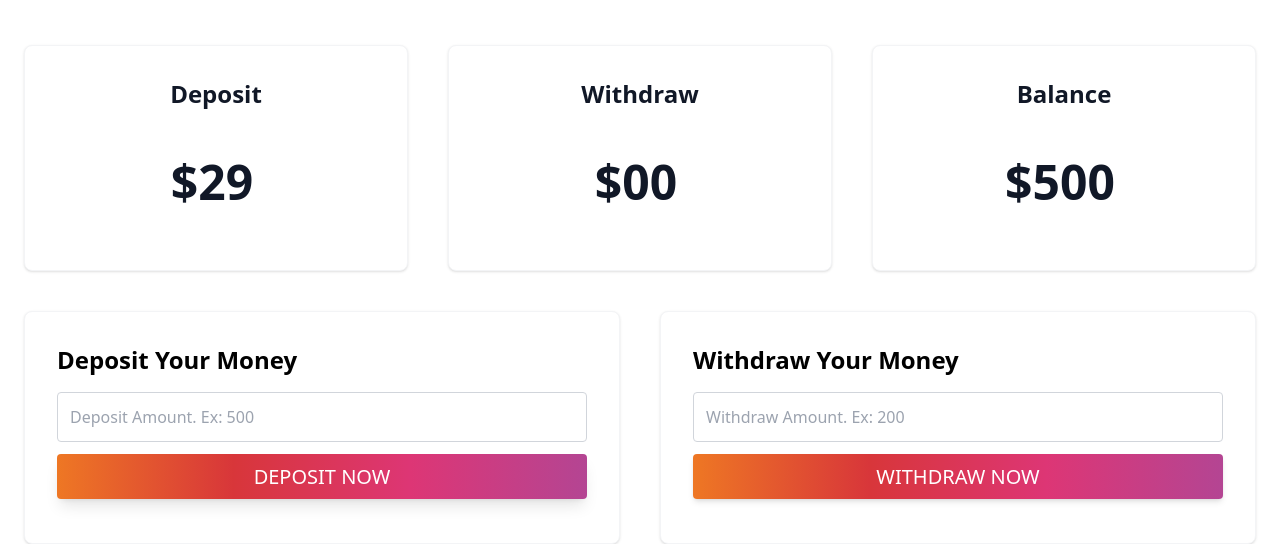
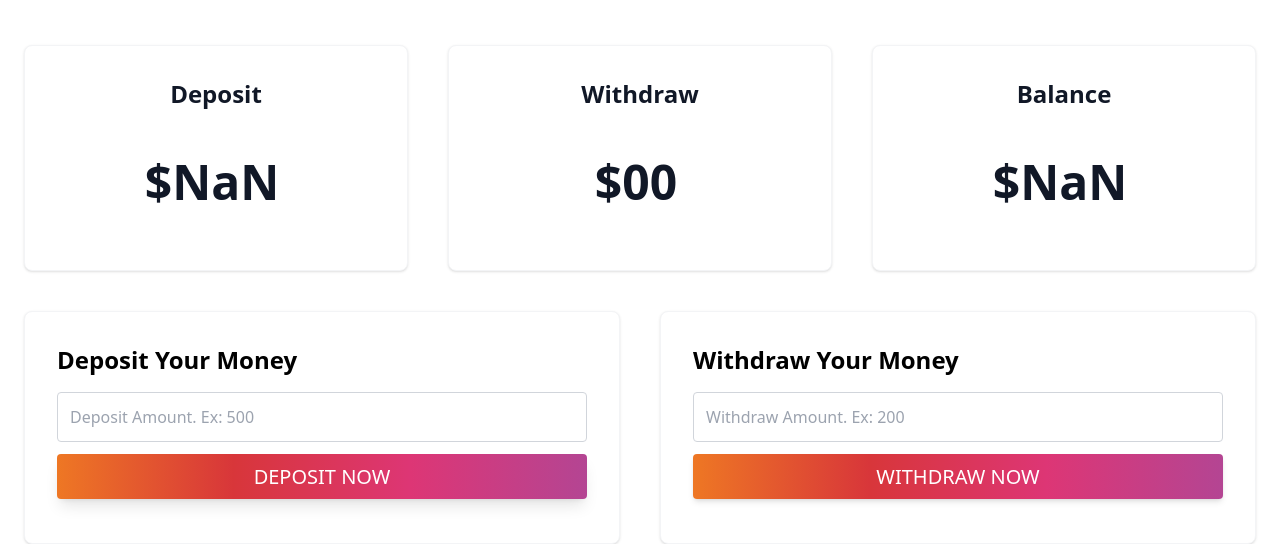
Before and after one commit to modasserjasim/simple-wallet-expense, a plain HTML site: page wallet.html in a window 1280 px wide. Both pictures are taken after a click on the button "DEPOSIT NOW". Shown: the part 264-808 px from the top of the page. Drawn offline with nearby package versions, Linux system fonts and the light colour scheme.

Commit message:
deposit backend complete

```diff
--- /dev/null
+++ b/deposit.js
@@ -0,0 +1,25 @@
+document.getElementById('deposit-button').addEventListener('click', function(){
+    const depositField = document.getElementById('deposit-field');
+    const depositAmountString = depositField.value;
+    const depositAmount = parseFloat(depositAmountString);
+    console.log(depositAmount)
+
+    const depositCurrentAmount = document.getElementById('deposit-amount');
+    const depositCurrentAmountString = depositCurrentAmount.innerText;
+    const depositTotalAmount = parseFloat(depositCurrentAmountString);
+
+    const depositTotal = depositAmount + depositTotalAmount;
+    depositCurrentAmount.innerText = depositTotal;
+
+    //add balance amount
+    const balanceCurrentAmount = document.getElementById('balance-amount');
+    const balanceCurrentAmountString = balanceCurrentAmount.innerText;
+    const balanceTotalAmount = parseFloat(balanceCurrentAmountString);
+
+    const balanceTotal = balanceTotalAmount + depositAmount;
+    balanceCurrentAmount.innerText = balanceTotal;
+
+    depositField.value = '';
+
+
+})
--- a/wallet.html
+++ b/wallet.html
@@ -21,7 +21,7 @@
                     <h3 class="mb-4 text-2xl font-semibold">Deposit</h3>
 
                     <div class="flex justify-center my-8">
-                        <p class="mr-2 text-5xl font-extrabold">$<span id="deposit-amount">29</span></p>
+                        <p class="mr-2 text-5xl font-extrabold">$<span id="deposit-amount">00</span></p>
                     </div>
                 </div>
                 <!-- Pricing Card -->
@@ -40,7 +40,7 @@
                 </div>
             </div>
             <!-- Bottom input fields with two boxes  -->
-            <div class="grid grid-cols-2 gap-10 mt-10">
+            <div class="grid lg:grid-cols-2 gap-10 mt-10">
                 <div class="bg-white w-full p-10 bg-white rounded-lg border border-gray-100 shadow dark:border-gray-600 xl:p-8 dark:bg-gray-800 dark:text-white">
                     <h3 class="mb-4 text-2xl font-semibold">Deposit Your Money</h3>
                     <div>
@@ -71,7 +71,7 @@
                         </button>
                       </div>
                 </div>
-                <div class="bg-white w-full bg-white rounded-lg border border-gray-100 shadow dark:border-gray-600 xl:p-8 dark:bg-gray-800 dark:text-white">
+                <div class="bg-white w-full p-10 bg-white rounded-lg border border-gray-100 shadow dark:border-gray-600 xl:p-8 dark:bg-gray-800 dark:text-white">
                     <h3 class="mb-4 text-2xl font-semibold">Withdraw Your Money</h3>
                     <div>
                         <input id="withdraw-field"
@@ -105,5 +105,8 @@
         </div>
 
       </section>
+
+      <script src="deposit.js"></script>
+      <script src="withdrawal.js"></script>
 </body>
 </html>
```
Also changed, not shown: wallet.js (deleted), withdrawal.js (added).
